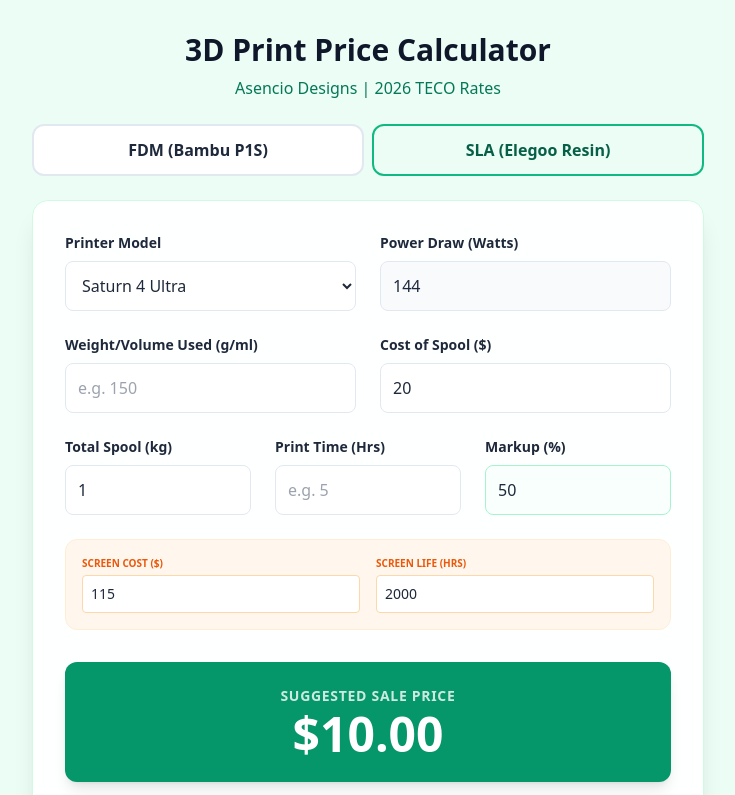
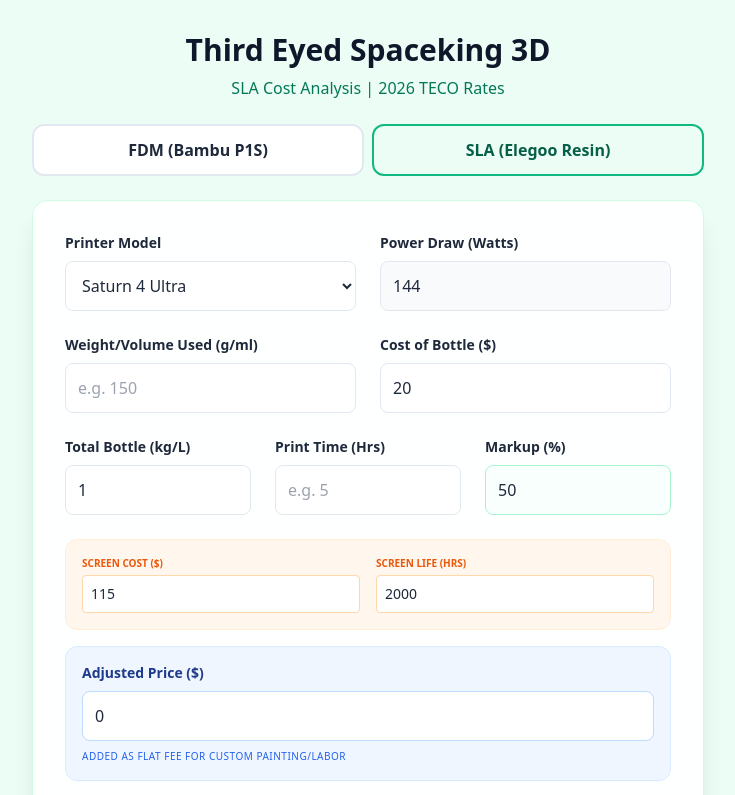
Before and after one commit to iAsencio/asencio-designs, a plain HTML site: page index.html in a window 1280 px wide. Both pictures are taken after a click on the button "SLA (Elegoo Resin)". Shown: the top 795 px of the page, without its empty margins (272-1007 px from the left). Drawn offline with nearby package versions, Linux system fonts and the light colour scheme.

Commit message:
Update index.html

```diff
--- a/index.html
+++ b/index.html
@@ -3,7 +3,7 @@
 <head>
     <meta charset="UTF-8">
     <meta name="viewport" content="width=device-width, initial-scale=1.0">
-    <title>Asencio Designs | 3D Print Cost Calculator</title>
+    <title>3D Print Cost Calculator</title>
     <script src="https://cdn.tailwindcss.com"></script>
     <script src="https://cdnjs.cloudflare.com/ajax/libs/qrcodejs/1.0.0/qrcode.min.js"></script>
     <style>
@@ -40,8 +40,8 @@
     <!-- APP INTERFACE (Calculator) -->
     <div id="app-interface" class="max-w-2xl mx-auto">
         <header class="text-center mb-6">
-            <h1 class="text-3xl font-bold text-slate-900 mb-2">3D Print Price Calculator</h1>
-            <p class="text-emerald-700 font-medium">Asencio Designs | 2026 TECO Rates</p>
+            <h1 id="mainHeader" class="text-3xl font-bold text-slate-900 mb-2 transition-all">3D Print Price Calculator</h1>
+            <p id="subHeader" class="text-emerald-700 font-medium">Asencio Designs | 2026 TECO Rates</p>
         </header>
 
         <div class="flex gap-2 mb-6">
@@ -94,7 +94,9 @@
                 </label>
             </div>
 
-            <div id="slaMaintenance" class="hidden mb-8 p-4 bg-orange-50 border border-orange-100 rounded-xl">
+            <!-- SLA Maintenance and Custom Pricing -->
+            <div id="slaOptions" class="hidden mb-6 space-y-4">
+                <div class="p-4 bg-orange-50 border border-orange-100 rounded-xl">
                     <div class="grid grid-cols-2 gap-4">
                         <div>
                             <label class="block text-[10px] font-bold text-orange-600 mb-1">SCREEN COST ($)</label>
@@ -104,6 +106,12 @@
                             <label class="block text-[10px] font-bold text-orange-600 mb-1">SCREEN LIFE (HRS)</label>
                             <input type="number" id="screenLife" value="2000" class="w-full p-2 text-sm border rounded bg-white border-orange-200">
                         </div>
+                    </div>
+                </div>
+                <div class="p-4 bg-blue-50 border border-blue-100 rounded-xl">
+                    <label class="block text-sm font-bold text-blue-900 mb-2">Adjusted Price ($)</label>
+                    <input type="number" id="adjustedPrice" value="0" placeholder="e.g. Painting/Labor" class="w-full p-3 border border-blue-200 rounded-lg focus:ring-2 focus:ring-blue-500 outline-none transition-colors">
+                    <p class="text-[10px] text-blue-600 mt-2 font-medium uppercase tracking-wider">Added as flat fee for custom painting/labor</p>
                 </div>
             </div>
 
@@ -141,8 +149,8 @@
     <div id="receipt-view" class="max-w-md mx-auto py-10 px-4">
         <div class="card shadow-2xl rounded-3xl border border-emerald-100 relative overflow-hidden">
             <!-- Extended Green Banner -->
-            <div class="bg-emerald-600 text-white text-center py-8">
-                <h2 class="text-2xl font-black tracking-tight uppercase">Asencio Designs</h2>
+            <div id="receiptBanner" class="bg-emerald-600 text-white text-center py-8">
+                <h2 id="receiptBrand" class="text-2xl font-black tracking-tight uppercase">Asencio Designs</h2>
                 <p class="font-bold text-sm uppercase tracking-widest mt-1 opacity-90">3D Print Receipt</p>
             </div>
 
@@ -193,6 +201,10 @@
                             <span class="text-slate-500">Post-Process Fee</span>
                             <span class="font-bold text-slate-700">$2.00</span>
                         </div>
+                        <div id="r-adj-row" class="hidden flex justify-between text-sm">
+                            <span class="text-slate-500">Custom Painting / Labor</span>
+                            <span id="r-adj-cost" class="font-bold text-slate-700"></span>
+                        </div>
                         <div class="flex justify-between text-sm">
                             <span class="text-slate-500">Process Fee</span>
                             <span id="r-process-fee" class="font-bold text-slate-700"></span>
@@ -211,7 +223,7 @@
                     </p>
                     <div class="pt-4 border-t border-slate-100">
                         <p class="text-sm font-bold text-slate-800 leading-snug">
-                            Thank you for choosing Asencio Designs<br>for your custom fabrication needs!
+                            Thank you for choosing <span id="r-final-brand">Asencio Designs</span><br>for your custom fabrication needs!
                         </p>
                     </div>
                 </div>
@@ -233,8 +245,25 @@
             document.getElementById('fdmToggle').className = mode === 'fdm' ? "flex-1 py-3 rounded-xl border-2 font-bold transition-all mode-active" : "flex-1 py-3 rounded-xl border-2 font-bold transition-all border-slate-200 bg-white hover:border-emerald-200";
             document.getElementById('slaToggle').className = mode === 'sla' ? "flex-1 py-3 rounded-xl border-2 font-bold transition-all mode-active" : "flex-1 py-3 rounded-xl border-2 font-bold transition-all border-slate-200 bg-white hover:border-emerald-200";
             document.getElementById('fdmOptions').classList.toggle('hidden', mode === 'sla');
-            document.getElementById('slaMaintenance').classList.toggle('hidden', mode === 'fdm');
-            document.getElementById('materialLabel').innerText = mode === 'fdm' ? "Filament Type" : "Printer Model";
+            document.getElementById('slaOptions').classList.toggle('hidden', mode === 'fdm');
+
+            const mainHeader = document.getElementById('mainHeader');
+            const subHeader = document.getElementById('subHeader');
+
+            if (mode === 'fdm') {
+                mainHeader.innerText = "3D Print Price Calculator";
+                subHeader.innerText = "Asencio Designs | 2026 TECO Rates";
+                document.getElementById('materialLabel').innerText = "Filament Type";
+                document.getElementById('containerCostLabel').innerText = "Cost of Spool ($)";
+                document.getElementById('containerSizeLabel').innerText = "Total Spool (kg)";
+            } else {
+                mainHeader.innerText = "Third Eyed Spaceking 3D";
+                subHeader.innerText = "SLA Cost Analysis | 2026 TECO Rates";
+                document.getElementById('materialLabel').innerText = "Printer Model";
+                document.getElementById('containerCostLabel').innerText = "Cost of Bottle ($)";
+                document.getElementById('containerSizeLabel').innerText = "Total Bottle (kg/L)";
+            }
+
             populateMaterials();
             calculate();
         }
@@ -280,16 +309,19 @@
 
             let extraCost = 0;
             let maintCost = 0;
+            let adjPrice = 0;
+
             if (currentMode === 'sla') {
                 maintCost = (parseFloat(document.getElementById('screenCost').value) / parseFloat(document.getElementById('screenLife').value)) * hours;
                 extraCost = 10.00;
+                adjPrice = parseFloat(document.getElementById('adjustedPrice').value) || 0;
             } else if (document.getElementById('postProcessing').checked) {
                 extraCost = 2.00;
             }
 
             const production = materialCost + electricityCost + maintCost + extraCost;
             const markup = (production - extraCost) * (markupPercent / 100);
-            const total = production + markup;
+            const total = production + markup + adjPrice;
 
             document.getElementById('salePrice').innerText = '$' + total.toFixed(2);
         }
@@ -313,10 +345,12 @@
             let extra = 0;
             let mn = 0;
             let hasPostProc = false;
+            let adjPrice = 0;
 
             if (currentMode === 'sla') {
                 mn = (parseFloat(document.getElementById('screenCost').value) / parseFloat(document.getElementById('screenLife').value)) * parseFloat(hours);
                 extra = 10;
+                adjPrice = parseFloat(document.getElementById('adjustedPrice').value) || 0;
             } else if (document.getElementById('postProcessing').checked) {
                 extra = 2;
                 hasPostProc = true;
@@ -329,7 +363,7 @@
                 m: currentMode.toUpperCase(), s: selection, g: grams + (currentMode === 'fdm' ? 'g' : 'ml'),
                 h: hours + 'hrs', p: salePrice, d: date, mt: '$' + matCost.toFixed(2),
                 el: '$' + elecCost.toFixed(2), mk: '$' + mk.toFixed(2), mn: '$' + mn.toFixed(2),
-                hz: currentMode === 'sla', pp: hasPostProc
+                hz: currentMode === 'sla', pp: hasPostProc, adj: adjPrice
             };
 
             const encoded = btoa(JSON.stringify(data));
@@ -358,6 +392,12 @@
                 try {
                     const data = JSON.parse(atob(rData));
                     document.body.classList.add('view-receipt');
+
+                    // CRITICAL: Ensure branding is correct based on the mode stored in the receipt data
+                    const brandName = (data.m === 'SLA') ? "Third Eyed Spaceking 3D" : "Asencio Designs";
+                    document.getElementById('receiptBrand').innerText = brandName;
+                    document.getElementById('r-final-brand').innerText = brandName;
+
                     document.getElementById('r-date').innerText = data.d;
                     document.getElementById('r-mode').innerText = data.m;
                     document.getElementById('r-selection').innerText = data.s;
@@ -373,6 +413,11 @@
                         document.getElementById('r-maint-row').classList.remove('hidden');
                         document.getElementById('r-hazmat-row').classList.remove('hidden');
                         document.getElementById('r-maint-cost').innerText = data.mn;
+
+                        if (data.adj > 0) {
+                            document.getElementById('r-adj-row').classList.remove('hidden');
+                            document.getElementById('r-adj-cost').innerText = '$' + data.adj.toFixed(2);
+                        }
                     }
                     if (data.pp) {
                         document.getElementById('r-postproc-row').classList.remove('hidden');
@@ -387,7 +432,7 @@
             setTimeout(() => toast.classList.add('hidden'), 2000);
         }
 
-        ['grams', 'spoolCost', 'spoolWeight', 'hours', 'wattage', 'markup', 'screenCost', 'screenLife', 'postProcessing'].forEach(id => {
+        ['grams', 'spoolCost', 'spoolWeight', 'hours', 'wattage', 'markup', 'screenCost', 'screenLife', 'postProcessing', 'adjustedPrice'].forEach(id => {
             const el = document.getElementById(id);
             if (el) el.addEventListener('input', calculate);
         });
```
Lines whose indentation alone changed are shown as unchanged.
